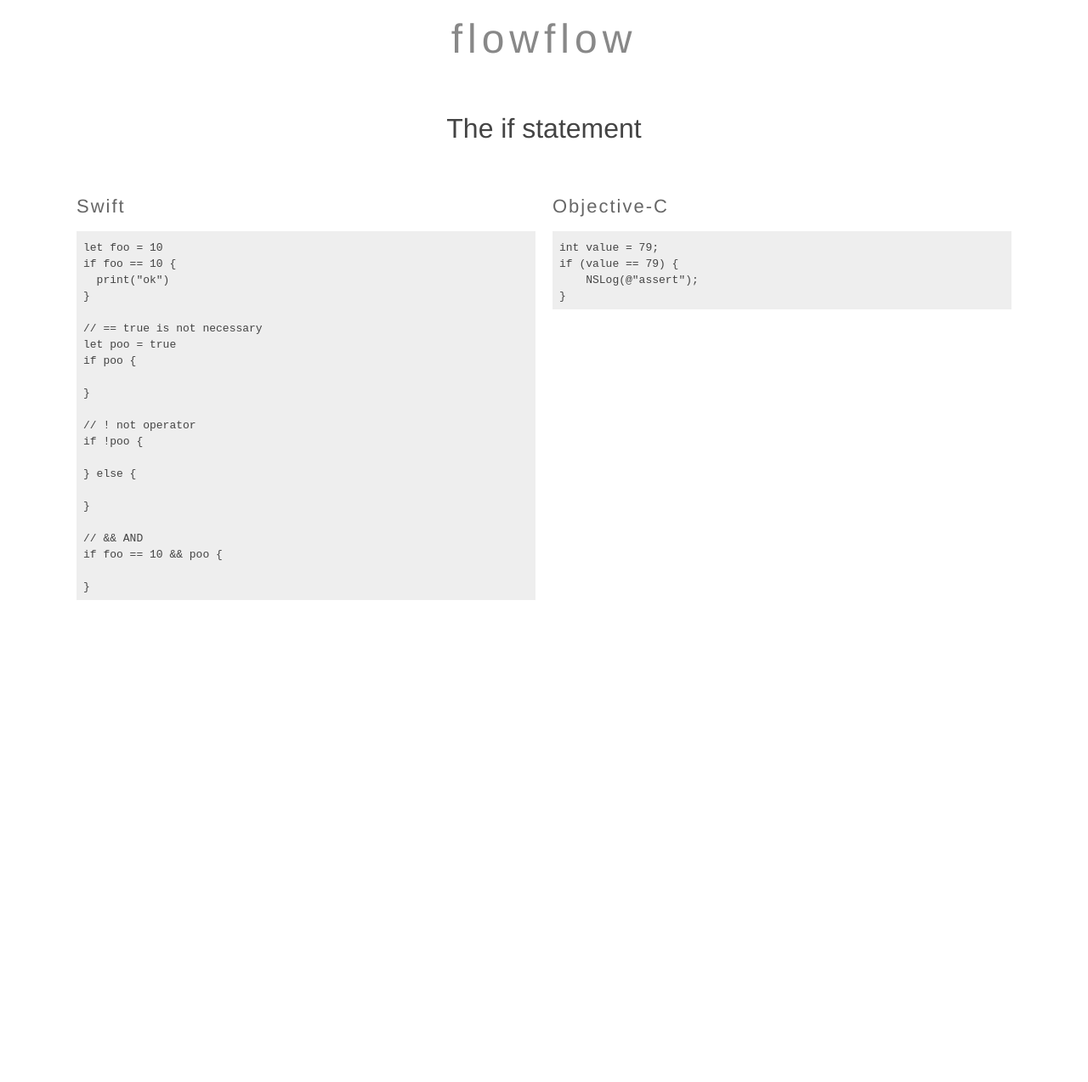
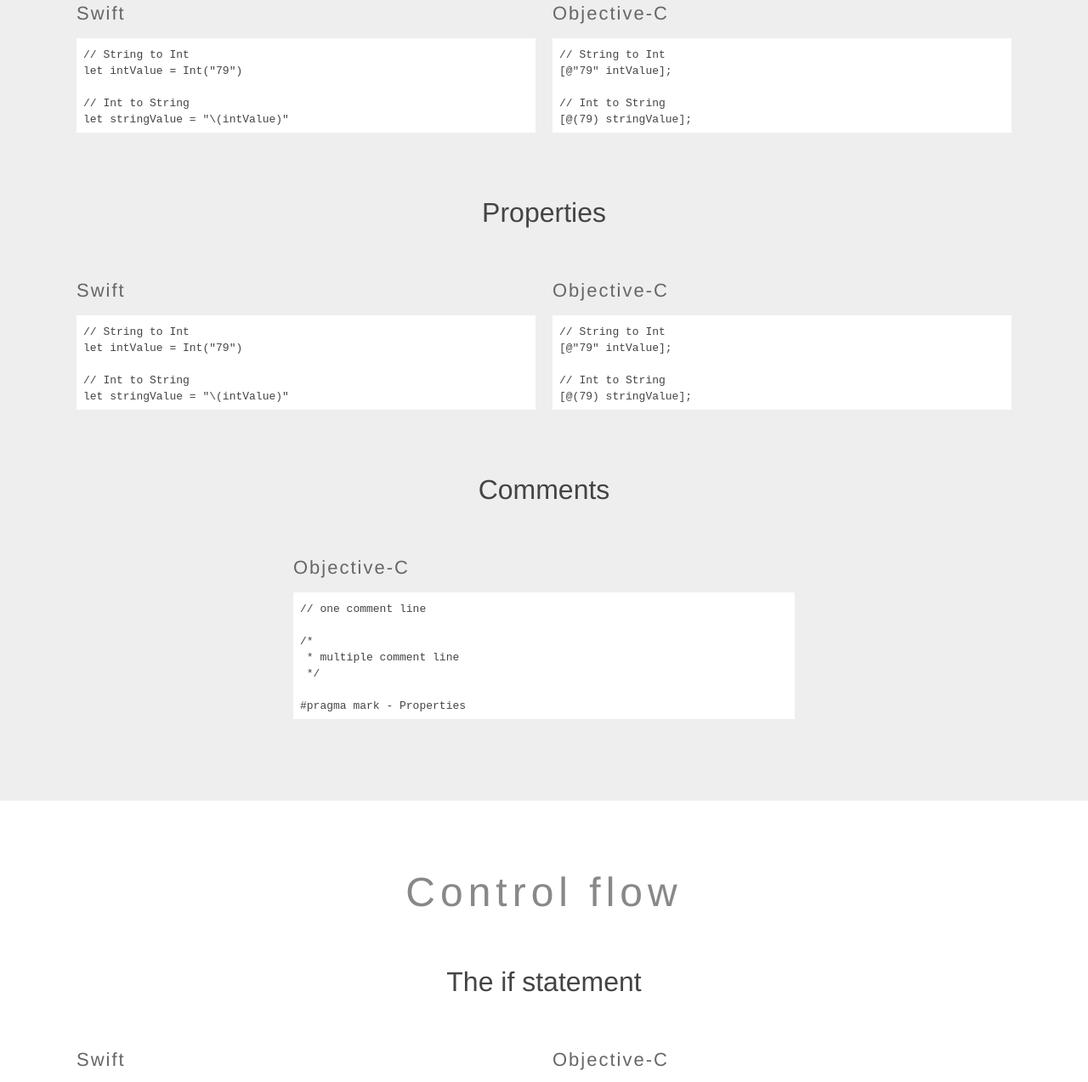
Before and after one commit to David-Marin-Calleja/ObjectiveC_vs_Swift.doc, a plain HTML site: page index.html in a window 1280 px wide. Shown: the part 739-2012 px from the top of the page at 85% size. Before the commit the page ends 1541 px from the top, so only its background shows below. Drawn offline with Linux system fonts and the light colour scheme.

Commit message:
adding new categories to HTML

```diff
--- a/index.html
+++ b/index.html
@@ -1,4 +1,4 @@
-<!DOCTYPE html><html><head><title>Swift is like Objective-C</title><meta charset="utf-8"><link rel="stylesheet" href="css/style.css"></head><body><a target="_blank" href="https://github.com/David-Marin-Calleja/swift-is-like-objective-c"><img id="fork-me" src="http://david-marin-calleja.github.io/swift-is-like-objective-c/fork-me.png"></a><div id="note"><b>Swift is like Objective-C</b><br>Shamefully forked from <a href="https://github.com/Nilhcem/swift-is-like-kotlin" target="_blank">Swift is like Kotlin</a></div><div class="section"><div class="title">BasicsBasics</div><div class="case"><div class="name">Converting types</div><div class="pair"><div class="card"><div class="lang">Swift</div><pre class="code"><code>// String to Int
+<!DOCTYPE html><html><head><title>Swift is like Objective-C</title><meta charset="utf-8"><link rel="stylesheet" href="css/style.css"><link rel="stylesheet" href="highlight/styles/zenburn.css"><script src="highlight/highlight.pack.js"></script></head><body><a target="_blank" href="https://github.com/David-Marin-Calleja/swift-is-like-objective-c"><img id="fork-me" src="http://david-marin-calleja.github.io/swift-is-like-objective-c/fork-me.png"></a><div id="note"><b>Swift is like Objective-C</b><br>Shamefully forked from <a href="https://github.com/Nilhcem/swift-is-like-kotlin" target="_blank">Swift is like Kotlin</a></div><div class="section"><div class="title">The Basics</div><div class="case"><div class="name">Types</div><div class="pair"></div></div><div class="case"><div class="name">Var & Constant</div><div class="pair"></div></div><div class="case"><div class="name">Converting types</div><div class="pair"><div class="card"><div class="lang">Swift</div><pre class="code"><code class="swift">// String to Int
 let intValue = Int("79")
 
 // Int to String
@@ -8,7 +8,63 @@
 
 // Int to String
 [@(79) stringValue];
-</code></pre></div></div></div></div><div class="section"><div class="title">flowflow</div><div class="case"><div class="name">The if statement</div><div class="pair"><div class="card"><div class="lang">Swift</div><pre class="code"><code>let foo = 10
+</code></pre></div></div></div><div class="case"><div class="name">Properties</div><div class="pair"><div class="card"><div class="lang">Swift</div><pre class="code"><code class="swift">// String to Int
+let intValue = Int("79")
+
+// Int to String
+let stringValue = "\(intValue)"
+</code></pre></div><div class="card"><div class="lang">Objective-C</div><pre class="code"><code>// String to Int
+[@"79" intValue];
+
+// Int to String
+[@(79) stringValue];
+</code></pre></div></div></div><div class="case"><div class="name">Comments</div><div class="pair"><div class="card"><div class="lang">Objective-C</div><pre class="code"><code>// one comment line
+
+/*
+ * multiple comment line
+ */
+
+#pragma mark - Properties
+</code></pre></div></div></div></div><div class="section"><div class="title">Control flow</div><div class="case"><div class="name">The if statement</div><div class="pair"><div class="card"><div class="lang">Swift</div><pre class="code"><code>let foo = 10
+if foo == 10 {
+  print("ok")
+}
+
+// == true is not necessary
+let poo = true
+if poo {
+
+}
+
+// ! not operator
+if !poo {
+
+} else {
+
+}
+
+// && AND
+if foo == 10 && poo {
+
+}
+</code></pre></div><div class="card"><div class="lang">Objective-C</div><pre class="code"><code>int value = 79;
+if (value == 79) {
+    NSLog(@"assert");
+}
+</code></pre></div></div></div></div><div class="section"><div class="title">Classes and Objects</div><div class="case"><div class="name">Class and initializer</div><div class="pair"></div></div><div class="case"><div class="name">Properties</div><div class="pair"><div class="card"><div class="lang">Objective-C</div><pre class="code"><code>@property (nonatomic) NSString *foo;
+@property (strong)    NSString *foo2;
+@property (weak)      NSString *foo3;
+@property (readonly)  NSString *foo4;
+</code></pre></div></div></div><div class="case"><div class="name">Methods</div><div class="pair"></div></div><div class="case"><div class="name">Private</div><div class="pair"><div class="card"><div class="lang">Swift</div><pre class="code"><code></code></pre></div><div class="card"><div class="lang">Objective-C</div><pre class="code"><code>#import "ClassAndPrivate.h"
+
+@interface ClassAndPrivate ()
+  @property (strong, nonatomic) NSString *privateProperty;
+@end
+
+@implementation ClassAndPrivate
+
+@end
+</code></pre></div></div></div></div><div class="section"><div class="title">Communication</div><div class="case"><div class="name">Target/Action</div><div class="pair"><div class="card"><div class="lang">Swift</div><pre class="code"><code>let foo = 10
 if foo == 10 {
   print("ok")
 }
```
